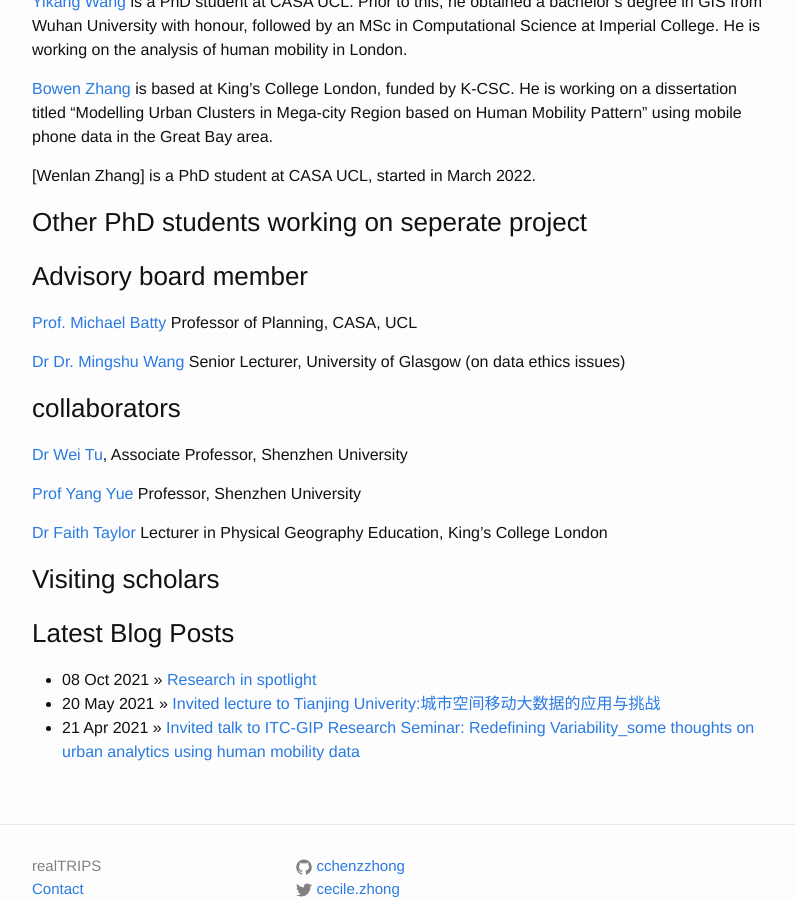
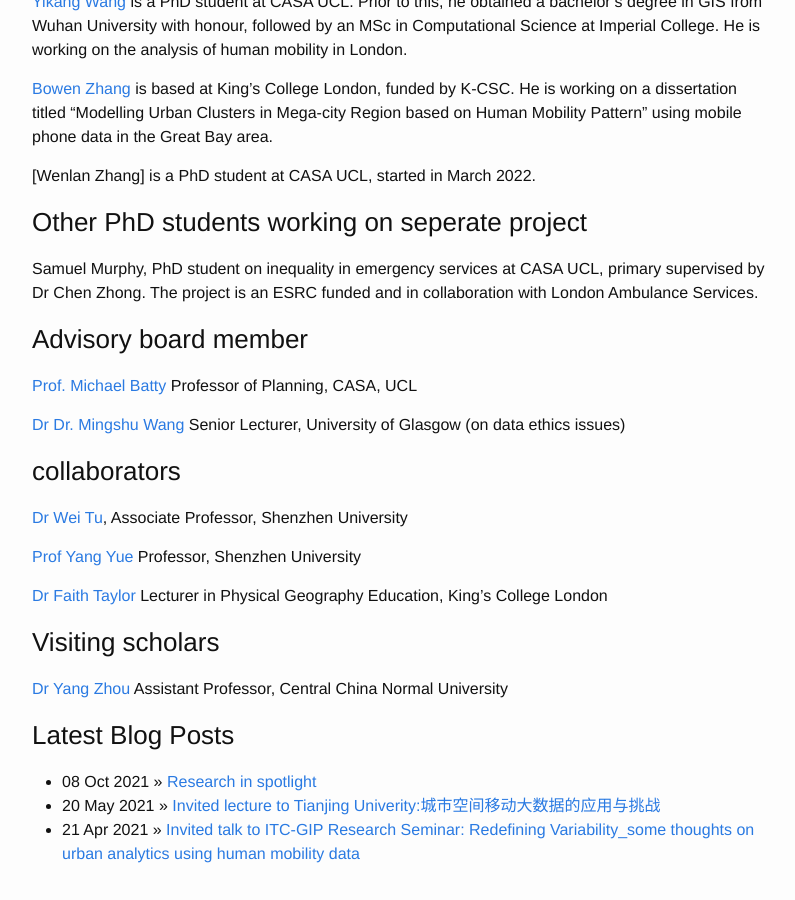
Before and after one commit to c-zhong-ucl-ac-uk/realTRIPS, a Jekyll site: the page built from team.md, in a window 1280 px wide and 900 px high, scrolled down 697 px. Shown: the whole window, without its empty margins (238-1033 px from the left). Built offline with Jekyll 4.4.1, drawn with Linux system fonts in a browser that asks for light colours; our own code applies the rules of GitHub Pages for plain Markdown files.

Commit message:
Update team.md

```diff
--- a/team.md
+++ b/team.md
@@ -25,6 +25,7 @@
 
 
 ### Other PhD students working on seperate project
+Samuel Murphy, PhD student on inequality in emergency services at CASA UCL, primary supervised by Dr Chen Zhong. The project is an ESRC funded and in collaboration with London Ambulance Services.
 
 
 ### Advisory board member
@@ -41,7 +42,7 @@
 
 
 ### Visiting scholars
-
+[Dr Yang Zhou](http://ccnucity.ccnu.edu.cn/info/1053/6778.htm) Assistant Professor, Central China Normal University
 
 ### Latest Blog Posts
 
```
